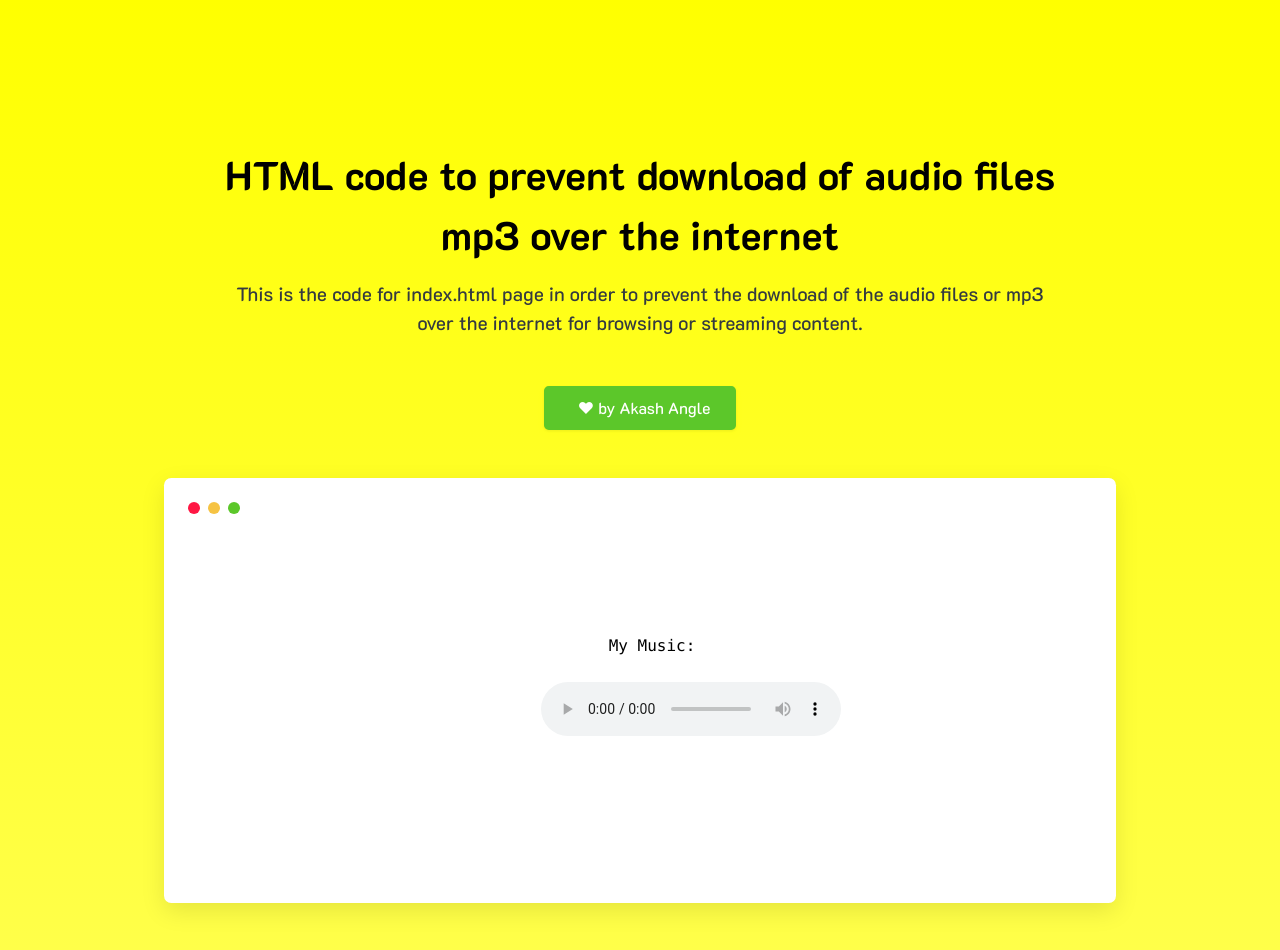
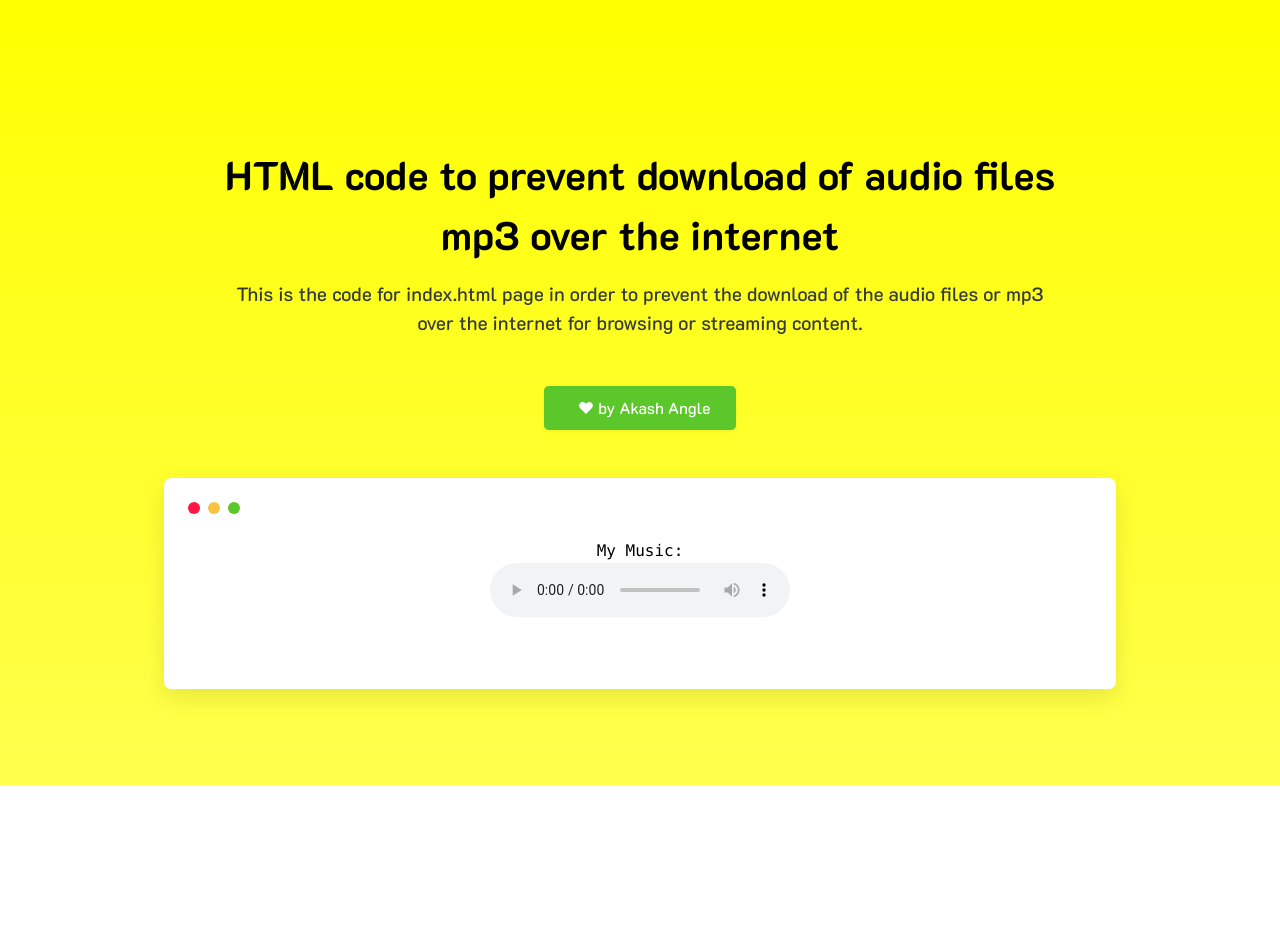
Before and after one commit to akupedia/mp3dang, a plain HTML site: page index.html in a window 1280 px wide. After the commit the page ends 800 px from the top, so only its background shows below. Drawn offline with Linux system fonts and the light colour scheme.

Commit message:
Update index.html

```diff
--- a/index.html
+++ b/index.html
@@ -38,7 +38,7 @@
                         <div class="orange"></div>
                         <div class="green"></div>
                     </div>
-                  <pre class="language-markup line-numbers"><code class="language-markup">
+                  <code class="language-markup">
             <center><figure>
     <figcaption>My Music:</figcaption>
         <audio
```
